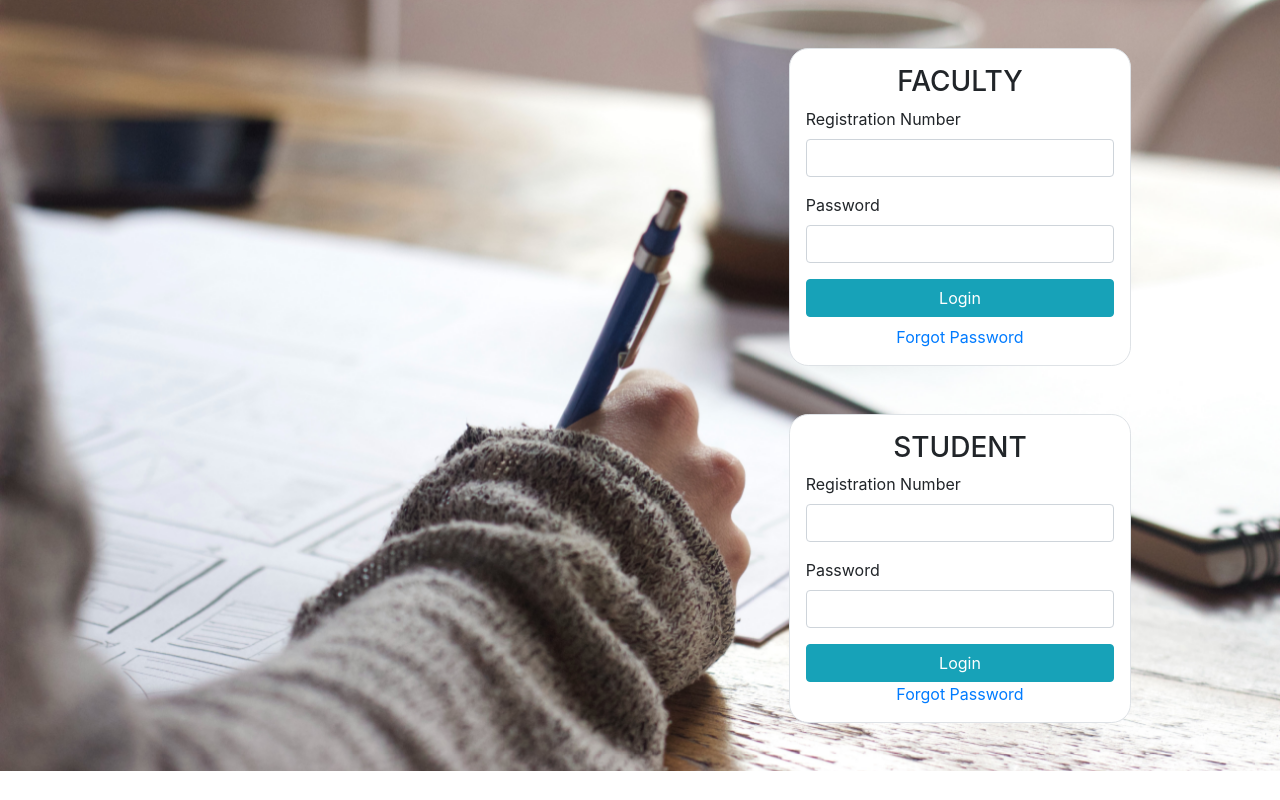
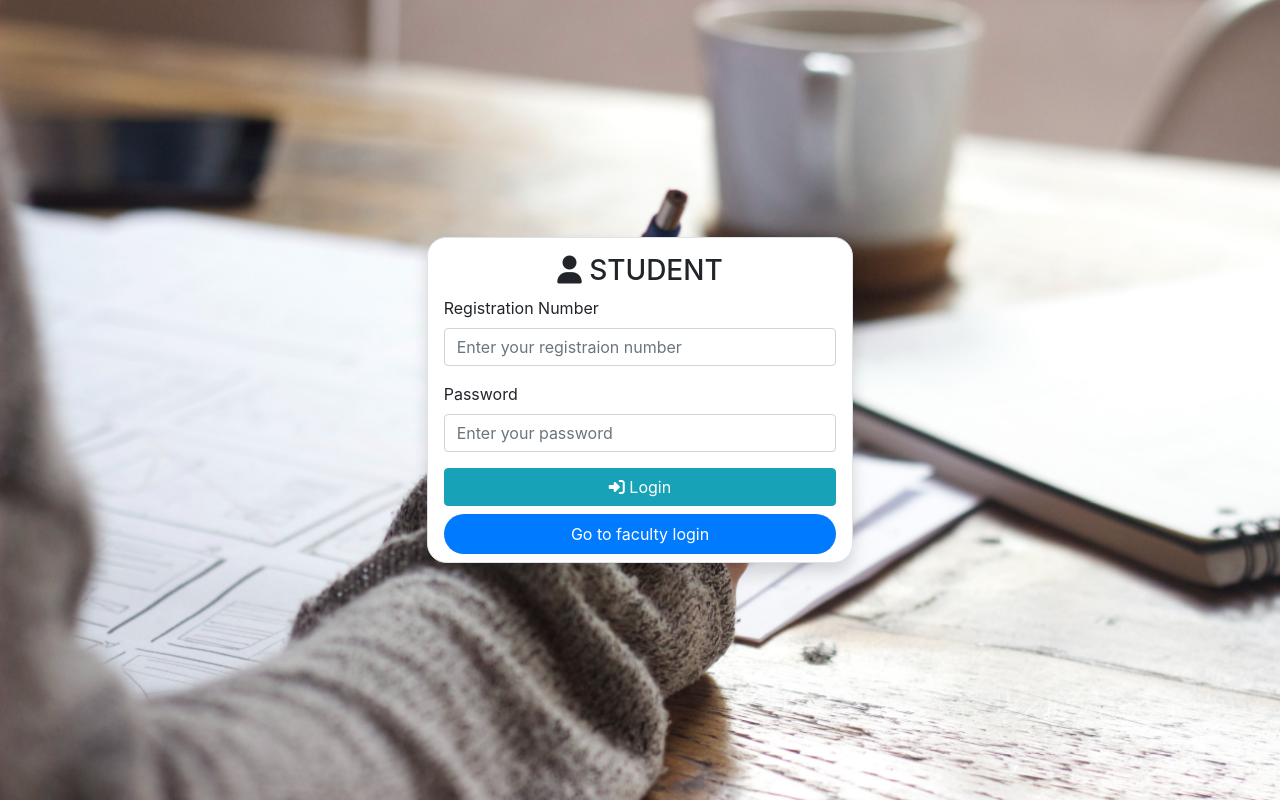
Before and after one commit to pikapika10/campus_space, a React (Create React App) app in the folder client/: page / in a window 1280 px wide. Built offline with nearby package versions, Linux system fonts and the light colour scheme.

Commit message:
changes done

```diff
--- a/client/public/index.html
+++ b/client/public/index.html
@@ -9,7 +9,7 @@
       name="description"
       content="Web site created using create-react-app"
     />
-    <meta charset="utf-8">
+    <meta charset="utf-8"><link rel="stylesheet" href="https://cdnjs.cloudflare.com/ajax/libs/font-awesome/5.15.3/css/all.min.css" integrity="sha512-iBBXm8fW90+nuLcSKlbmrPcLa0OT92xO1BIsZ+ywDWZCvqsWgccV3gFoRBv0z+8dLJgyAHIhR35VZc2oM/gI1w==" crossorigin="anonymous" />
     <meta name="viewport" content="width=device-width, initial-scale=1, shrink-to-fit=no">
 
     <!-- Bootstrap CSS -->
@@ -18,7 +18,7 @@
     <link rel="apple-touch-icon" href="%PUBLIC_URL%/logo192.png" />
 
     <link rel="manifest" href="%PUBLIC_URL%/manifest.json" />
-    <link rel="stylsheet" href="https://stackpath.bootstrapcdn.com/font-awesome/4.7.0/css/font-awesome.min.css">
+    <script src="https://use.fontawesome.com/d68a2852cb.js"></script>
     <title>Student Information Portal</title>
   </head>
   <body>
--- a/client/src/App.css
+++ b/client/src/App.css
@@ -36,3 +36,8 @@
     transform: rotate(360deg);
   }
 }
+
+
+.cp{
+  cursor: pointer;
+}
--- a/client/src/App.js
+++ b/client/src/App.js
@@ -10,6 +10,8 @@ import { setFacultyUser, facultyLogout } from './redux/action/facultyAction'
 import { setAdminUser, adminLogout, adminGetAllStudent } from './redux/action/adminAction'
 
 import { setStudentUser, studentLogout } from './redux/action/studentAction'
+
+import "./App.css"
 
 
 import LoginPage from './Pages/LoginPage'
--- a/client/src/Pages/FacultyStudentLoginPags.jsx
+++ b/client/src/Pages/FacultyStudentLoginPags.jsx
@@ -1,186 +1,231 @@
-import React, { useState, useEffect } from 'react'
-import { useSelector, useDispatch } from 'react-redux'
-import { useHistory, Link } from 'react-router-dom'
-import { facultyLogin } from '../redux/action/facultyAction'
-import { studentLogin } from '../redux/action/studentAction'
-import classnames from 'classnames'
+import React, { useState, useEffect } from "react";
+import { useSelector, useDispatch } from "react-redux";
+import { useHistory, Link } from "react-router-dom";
+import { facultyLogin } from "../redux/action/facultyAction";
+import { studentLogin } from "../redux/action/studentAction";
+import classnames from "classnames";
 
-import '../Style/facultyStudentLogin.css'
-
-
-
+import "../Style/facultyStudentLogin.css";
 
 const FacultyStudentLoginPags = () => {
-    const store = useSelector((state) => state)
-    const dispatch = useDispatch()
-    const [facultyRegNum, setFacultyRegNum] = useState('')
-    const [facultyPassword, setFacultyPassword] = useState('')
-    const [studentRegNum, setStudentRegNum] = useState('')
-    const [studentPassword, setStudentPassword] = useState('')
-    const [errors, setErrors] = useState({})
-    const [errorsHelper, setErrorsHelper] = useState({})
-    const [isFacultyLoading, setIsFacultyLoading] = useState(false)
-    const [isStudentLoading, setIsStudentLoading] = useState(false)
+  const store = useSelector((state) => state);
+  const dispatch = useDispatch();
+  const [facultyRegNum, setFacultyRegNum] = useState("");
+  const [facultyPassword, setFacultyPassword] = useState("");
+  const [studentRegNum, setStudentRegNum] = useState("");
+  const [studentPassword, setStudentPassword] = useState("");
+  const [errors, setErrors] = useState({});
+  const [errorsHelper, setErrorsHelper] = useState({});
+  const [isFacultyLoading, setIsFacultyLoading] = useState(false);
+  const [isStudentLoading, setIsStudentLoading] = useState(false);
 
+  const [showFacultyLogin, setShowFacultyLogin] =  useState(false)
 
-    const history = useHistory()
+  const history = useHistory();
 
   useEffect(() => {
     if (store.faculty.isAuthenticated) {
-            history.push('/faculty')
+      history.push("/faculty");
     }
-    }, [store.faculty.isAuthenticated])
+  }, [store.faculty.isAuthenticated]);
 
   useEffect(() => {
     if (store.error) {
-            setErrors(store.error)
+      setErrors(store.error);
     }
-    }, [store.error])
+  }, [store.error]);
   useEffect(() => {
     if (store.student.isAuthenticated) {
-            history.push('/home')
+      history.push("/home");
     }
-    }, [store.student.isAuthenticated])
+  }, [store.student.isAuthenticated]);
 
   useEffect(() => {
     if (store.errorHelper) {
-            setErrorsHelper(store.errorHelper)
+      setErrorsHelper(store.errorHelper);
     }
-    }, [store.errorHelper])
-
-
-
-
-
+  }, [store.errorHelper]);
 
   const facultyFormHandler = (e) => {
-        e.preventDefault()
+    e.preventDefault();
     let registrationNumber;
     let password;
-        setIsFacultyLoading(true)
-        dispatch(facultyLogin({ registrationNumber: facultyRegNum, password: facultyPassword }))
-    }
+    setIsFacultyLoading(true);
+    dispatch(
+      facultyLogin({
+        registrationNumber: facultyRegNum,
+        password: facultyPassword,
+      })
+    );
+  };
 
   useEffect(() => {
     if (store.error || store.faculty.isAuthenticated) {
-            setIsFacultyLoading(false)
+      setIsFacultyLoading(false);
+    } else {
+      setIsFacultyLoading(true);
     }
-        else {
-            setIsFacultyLoading(true)
-        }
-    }, [store.error, store.faculty.isAuthenticated])
+  }, [store.error, store.faculty.isAuthenticated]);
 
   const studentFormHandler = (e) => {
-        e.preventDefault()
-        let registrationNumber;
-        let password;
-        setIsStudentLoading(true)
-        dispatch(studentLogin({ registrationNumber: studentRegNum, password: studentPassword }))
-    }
+    e.preventDefault();
+    setIsStudentLoading(true);
+    dispatch(
+      studentLogin({
+        registrationNumber: studentRegNum,
+        password: studentPassword,
+      })
+    );
+  };
 
   useEffect(() => {
-        if (store.errorHelper ||
-            store.student.isAuthenticated) {
-            setIsStudentLoading(false)
+    if (store.errorHelper || store.student.isAuthenticated) {
+      setIsStudentLoading(false);
+    } else {
+      setIsStudentLoading(false);
     }
-        else {
-            setIsStudentLoading(false)
-        }
-
-    }, [store.errorHelper, store.student.isAuthenticated])
+  }, [store.errorHelper, store.student.isAuthenticated]);
 
   return (
     <div className="container-fluid">
-            <div className="row" id="trail">
-                <div className="col-md-6">
-                </div>
-                <div className="col-md-6">
-                    <div className="row m-5">
-                        <div className="col-md-8 m-auto border" style={{ backgroundColor: "white", borderRadius: "1.2rem", padding: "1rem 1rem 0rem 1rem" }}>
+      <div className="row" id="trail" style={{height:"100vh"}} >
+       {showFacultyLogin?
+                  <div
+              className="col-md-4 m-auto border shadow"
+              style={{
+                backgroundColor: "white",
+                borderRadius: "1.2rem",
+                padding: "1rem 1rem 0rem 1rem",
+              }}
+            >
               <div>
-                                <h3 className="text-center ">FACULTY</h3>
+                <h3 className="text-center "><i class="fas fa-user"></i> FACULTY</h3>
                 <form noValidate onSubmit={facultyFormHandler}>
                   <div className="form-group">
                     <label htmlFor="facRegId">Registration Number</label>
-                                        <input onChange={(e) => setFacultyRegNum(e.target.value)} type="text" value={facultyRegNum} className={classnames('form-control', {
-                                            'is-invalid': errors.registrationNumber
+                    <input
+                      onChange={(e) => setFacultyRegNum(e.target.value)}
+                      type="text"
+                      value={facultyRegNum}
+                      className={classnames("form-control", {
+                        "is-invalid": errors.registrationNumber,
                       })}
-                                            id="facRegId" />
+                      id="facRegId"
+                    />
                     {errors.registrationNumber && (
-                                            <div className="invalid-feedback">{errors.registrationNumber}</div>
+                      <div className="invalid-feedback">
+                        {errors.registrationNumber}
+                      </div>
                     )}
                   </div>
                   <div className="form-group">
                     <label htmlFor="passwordFacId">Password</label>
-                                        <input onChange={(e) => setFacultyPassword(e.target.value)} value={facultyPassword} className={classnames("form-control", {
-                                            'is-invalid': errors.password
+                    <input
+                      onChange={(e) => setFacultyPassword(e.target.value)}
+                      value={facultyPassword}
+                      className={classnames("form-control", {
+                        "is-invalid": errors.password,
                       })}
-                                            type="password" id="passwordFacId" />
+                      type="password"
+                      id="passwordFacId"
+                    />
                     {errors.password && (
                       <div className="invalid-feedback">{errors.password}</div>
                     )}
                   </div>
                   <div class="row justify-content-center">
                     <div class="col-md-1">
-                                            {
-                                                isFacultyLoading && <div class="spinner-border text-primary" role="status">
+                      {isFacultyLoading && (
+                        <div class="spinner-border text-primary" role="status">
                           <span class="sr-only">Loading...</span>
                         </div>
-                                            }
+                      )}
                     </div>
                   </div>
 
-                                    {!isFacultyLoading && <button type="submit" className="btn btn-info btn-block">Login</button>}
+                  {!isFacultyLoading && (
+                    <button type="submit" className="btn btn-info btn-block">
+                      <i class="fas fa-sign-in-alt"></i> Login
+                    </button>
+                  )}
                 </form>
-                                <p className="text-center mt-2 "><Link className="text-center" to="/forgotPassword/faculty">Forgot Password</Link></p>
+
+                <div className="bg-success text-white py-2 text-center my-2 cp rounded-pill" onClick={()=> setShowFacultyLogin(false)} >Go to faculty login</div>
+
               </div>
-                        </div>
-                    </div>
-                    <div className="row m-5">
-                        <div className="col-md-8 m-auto border" style={{ backgroundColor: "white", borderRadius: "1.2rem", padding: "1rem 1rem 0rem 1rem" }}>
+            </div>:
+         <div
+         className="col-md-4 m-auto border shadow"
+         style={{
+           backgroundColor: "white",
+           borderRadius: "1.2rem",
+           padding: "1rem 1rem 0rem 1rem",
+         }}
+       >
          <div>
-                                <h3 className="text-center">STUDENT</h3>
+           <h3 className="text-center"><i class="fas fa-user"></i> STUDENT</h3>
            <form noValidate onSubmit={studentFormHandler}>
              <div className="form-group">
                <label htmlFor="studentId">Registration Number</label>
-                                        <input onChange={(e) => setStudentRegNum(e.target.value)} type="text" value={studentRegNum} className={classnames('form-control', {
-                                            'is-invalid': errorsHelper.registrationNumber
+               <input
+               placeholder="Enter your registraion number"
+                 onChange={(e) => setStudentRegNum(e.target.value)}
+                 type="text"
+                 value={studentRegNum}
+                 className={classnames("form-control", {
+                   "is-invalid": errorsHelper.registrationNumber,
                  })}
-                                            id="studentId" />
+                 id="studentId"
+               />
                {errorsHelper.registrationNumber && (
-                                            <div className="invalid-feedback">{errorsHelper.registrationNumber}</div>
+                 <div className="invalid-feedback">
+                   {errorsHelper.registrationNumber}
+                 </div>
                )}
              </div>
              <div className="form-group">
                <label htmlFor="passwordId">Password</label>
-                                        <input onChange={(e) => setStudentPassword(e.target.value)} value={studentPassword} className={classnames("form-control", {
-                                            'is-invalid': errorsHelper.password
+               <input
+                placeholder="Enter your password"
+                 onChange={(e) => setStudentPassword(e.target.value)}
+                 value={studentPassword}
+                 className={classnames("form-control", {
+                   "is-invalid": errorsHelper.password,
                  })}
-                                            type="password" id="passwordId" />
+                 type="password"
+                 id="passwordId"
+               />
                {errorsHelper.password && (
-                                            <div className="invalid-feedback">{errorsHelper.password}</div>
+                 <div className="invalid-feedback">
+                   {errorsHelper.password}
+                 </div>
                )}
              </div>
              <div class="row justify-content-center">
                <div class="col-md-1">
-                                            {
-                                                isStudentLoading && <div class="spinner-border text-primary" role="status">
+                 {isStudentLoading && (
+                   <div class="spinner-border text-primary" role="status">
                      <span class="sr-only">Loading...</span>
                    </div>
-                                            }
+                 )}
                </div>
              </div>
-                                    {!isStudentLoading && <button type="submit" className="btn btn-info btn-block ">Login</button>}
+             {!isStudentLoading && (
+               <button type="submit" className="btn btn-info btn-block ">
+                 <i class="fas fa-sign-in-alt"></i> Login
+               </button>
+             )}
+           </form>
 
-                                </form>
-                                <p className="text-center"><Link className="text-center" to="/forgotPassword/student">Forgot Password</Link></p>
+           <div className="bg-primary py-2 text-center my-2  cp rounded-pill text-white" onClick={()=> setShowFacultyLogin(true)} >Go to faculty login</div>
          </div>
        </div>
+
+ }
+
       </div>
     </div>
-            </div>
-        </div>
-    )
-}
+  );
+};
 
-export default FacultyStudentLoginPags
+export default FacultyStudentLoginPags;
--- a/client/src/index.css
+++ b/client/src/index.css
@@ -11,3 +11,8 @@ code {
   font-family: source-code-pro, Menlo, Monaco, Consolas, 'Courier New',
     monospace;
 }
+
+
+.cp{
+  cursor: pointer;
+}
--- a/client/src/redux/action/adminAction.js
+++ b/client/src/redux/action/adminAction.js
@@ -169,6 +169,7 @@ export const adminAddSubject = (subjectCredential) => {
             alert("Subject Added Successfully")
         }
         catch (err) {
+            console.log(err)
             dispatch({
                 type: SET_ERRORS,
                 payload: err.response.data
--- a/client/src/redux/reducer/adminReducer.js
+++ b/client/src/redux/reducer/adminReducer.js
@@ -9,7 +9,6 @@ const initialState = {
     adminAddStudentFlag: false,
     adminAddAdminFlag: false,
     adminAddSubjectFlag: false,
-    allSubject: {},
     allFaculty: [],
     allStudent: [],
     allSubject: []
```
Also changed, not shown: client/src/Pages/StudentAttendencePage.jsx (+29 -27 lines), 2 other files (tests, documents, lock files or other folders). Lines whose indentation alone changed are shown as unchanged.
